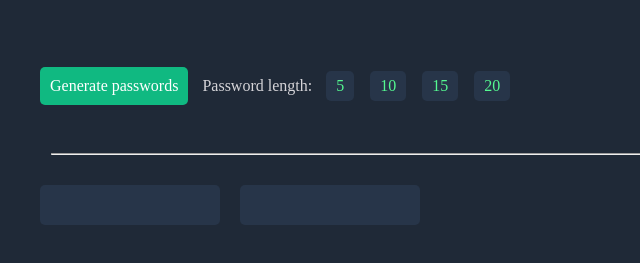
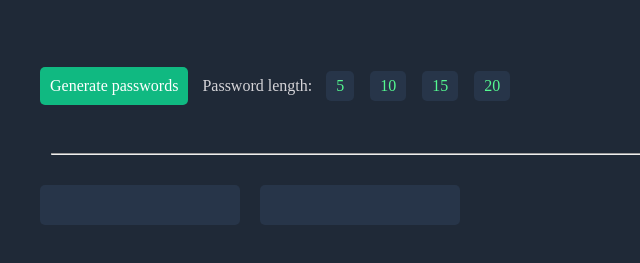
Before and after one commit to RobBotzz/PasswordGenerator, a plain HTML site: page index.html in a window 1280 px wide. Shown: the part 223-486 px from the top of the page, without its empty margins (0-640 px from the left). Drawn offline with nearby package versions, Linux system fonts and the light colour scheme.

Commit message:
Update index.css

```diff
--- a/index.css
+++ b/index.css
@@ -39,7 +39,7 @@ p {
     padding: 5px 15px 5px 15px;
     margin-right: 20px;
     border: none;
-    min-width: 180px;
+    min-width: 200px;
     height: 40px;
 }
 
```
